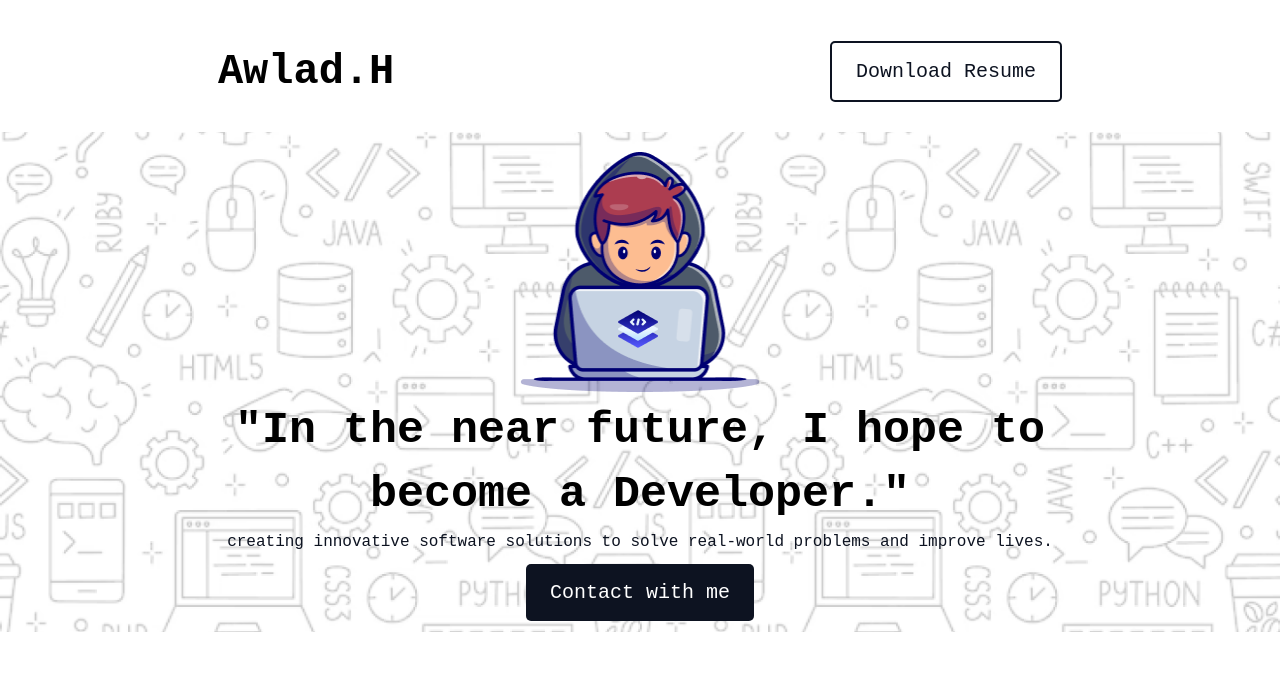
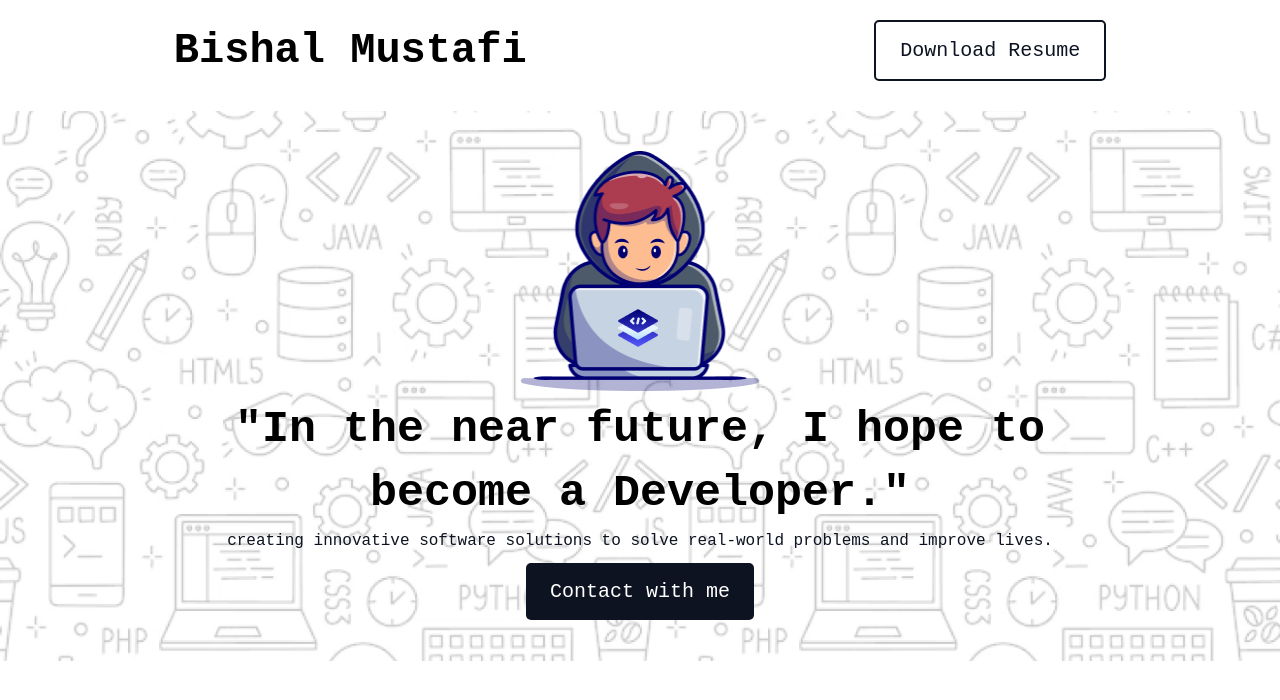
Before and after one commit to bishalmustafi700/hope-to-become-a-Developer, a plain HTML site: page index.html in a window 1280 px wide. Drawn offline with Linux system fonts and the light colour scheme; a web font is replaced by a local one.

Commit message:
banner-section-done

```diff
--- a/index.html
+++ b/index.html
@@ -12,7 +12,7 @@
 <body>
         <nav class="nav-br">
             <div class="logo">
-                <h1>Awlad.H</h1>
+                <h1>Bishal Mustafi</h1>
             </div>
             <div class="resume-download">
                 <button><a href="">Download Resume</a></button>
--- a/style.css
+++ b/style.css
@@ -10,7 +10,7 @@
     display: flex;
     align-items: center;
     justify-content: space-around;
-    margin-top: 41px;
+    margin-top: 20px;
 }
 .logo{
     font-weight: bolder;
@@ -38,7 +38,7 @@
     flex-direction: column;
     align-items: center;
     gap: 13px;
-    padding-top: 20px;
+    padding-top: 40px;
     padding-bottom: 20px;
 }
 .banner-text h1{
@@ -60,7 +60,7 @@
     background-repeat: no-repeat;
     background-size: cover;
     background-position: center;
-    height: 500px;
+    height: 550px;
 }
 .banner-text button{
     padding: 17px 24px ;
```
